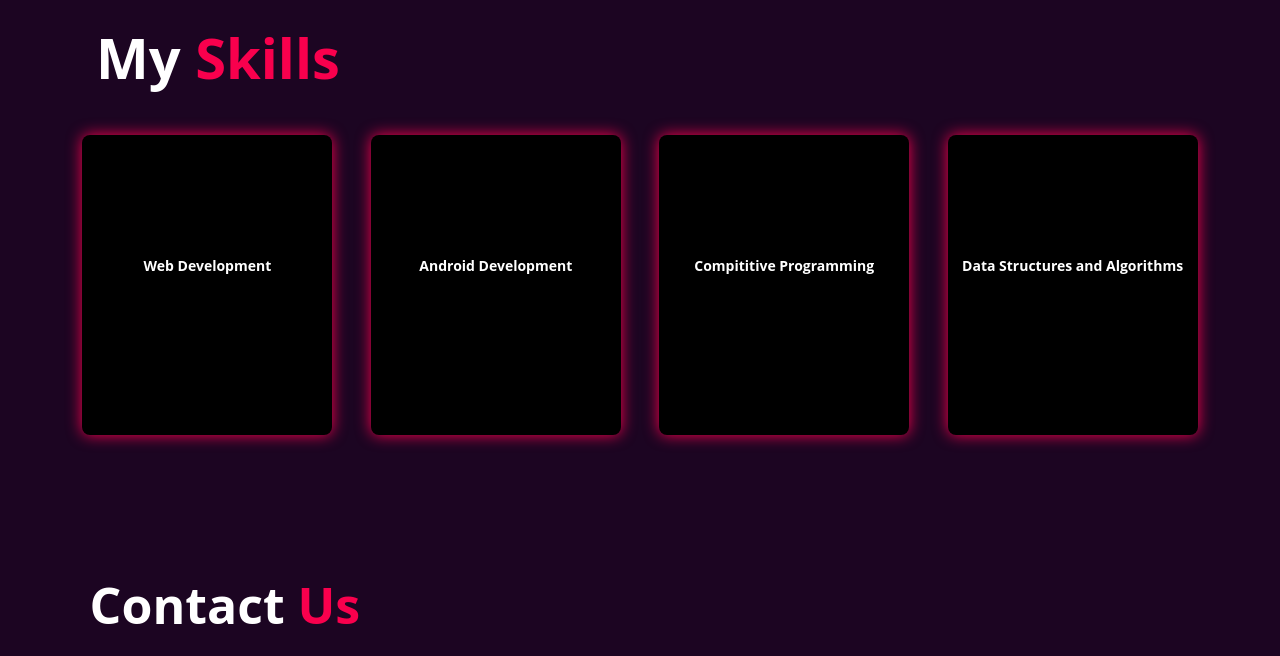
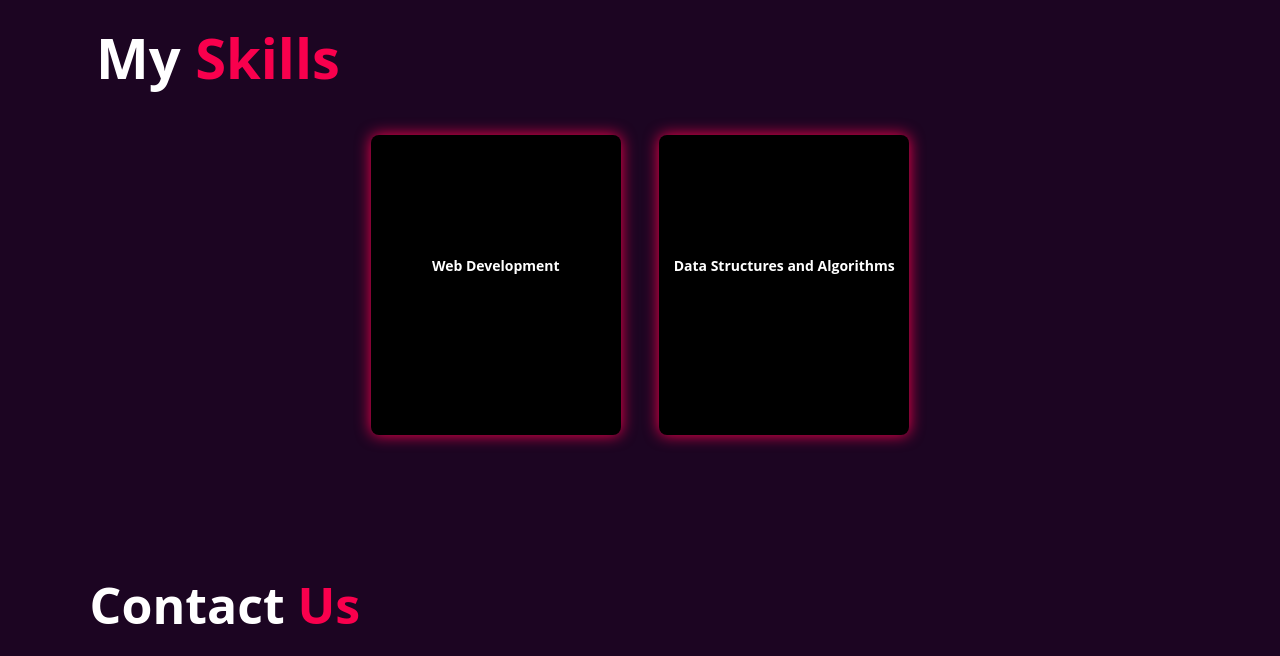
Before and after one commit to devm954/portfolio3.githhub.io, a plain HTML site: page index.html in a window 1280 px wide. Shown: the part 1780-2436 px from the top of the page. Drawn offline with Linux system fonts and the light colour scheme.

Commit message:
Update index.html

```diff
--- a/index.html
+++ b/index.html
@@ -83,26 +83,6 @@
                 <div class="card">
                     <div class="card_inner">
                         <div class="card_body card_body--front">
-                            <h2 class="card_title">Android Development</h2>
-                        </div>
-                        <div class="card_body card_body--back">
-                            <h2 class="card_title">back</h2>
-                        </div>
-                    </div>
-                </div>
-                <div class="card">
-                    <div class="card_inner">
-                        <div class="card_body card_body--front">
-                            <h2 class="card_title">Compititive Programming</h2>
-                        </div>
-                        <div class="card_body card_body--back">
-                            <h2 class="card_title">back</h2>
-                        </div>
-                    </div>
-                </div>
-                <div class="card">
-                    <div class="card_inner">
-                        <div class="card_body card_body--front">
                             <h2 class="card_title">Data Structures and Algorithms</h2>
                         </div>
                         <div class="card_body card_body--back">
```
